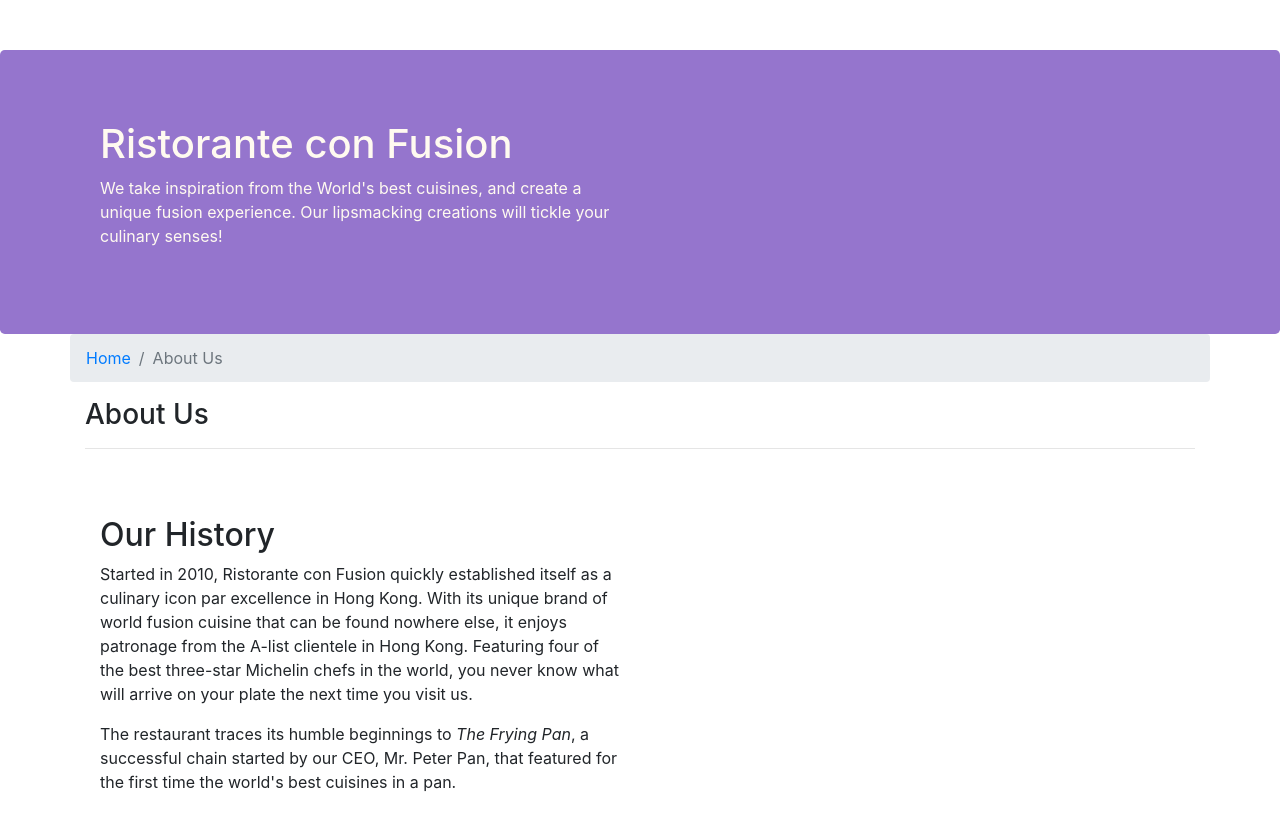
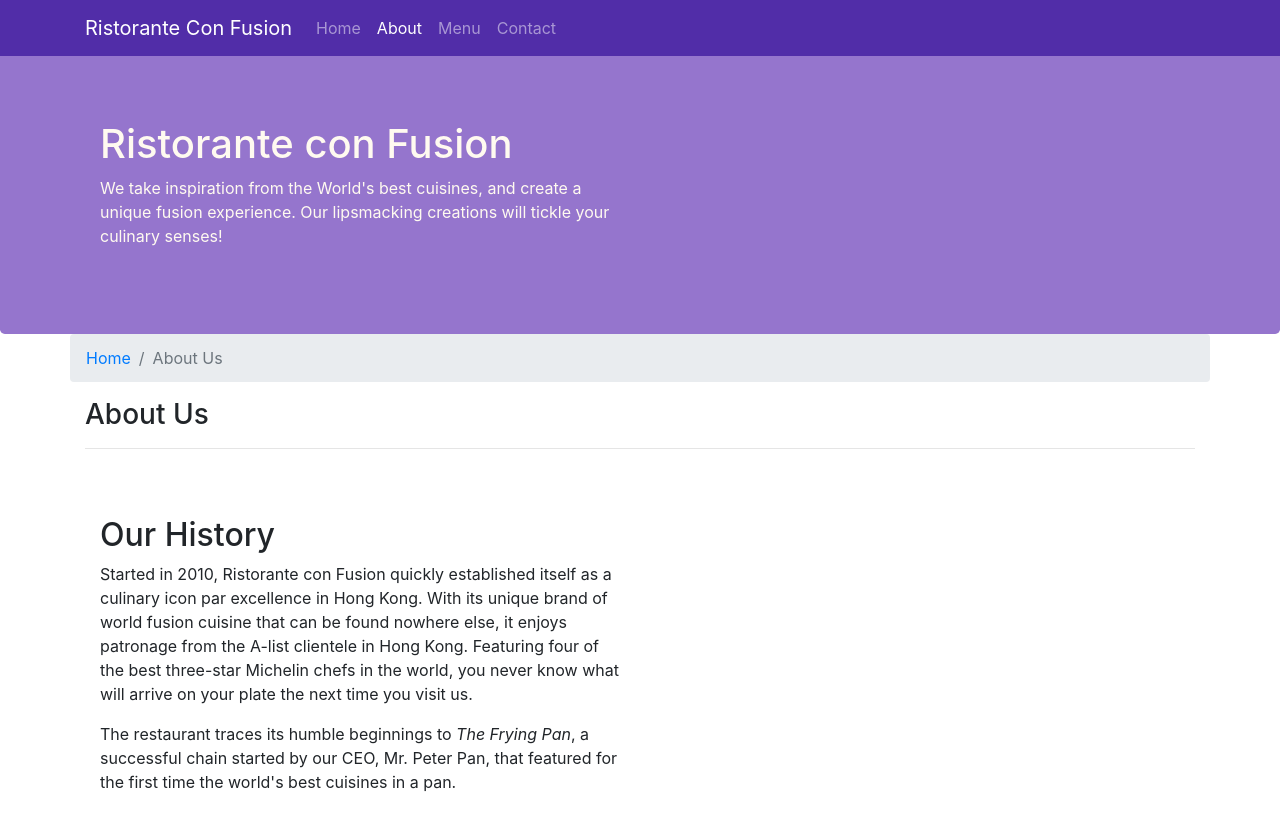
Before and after one commit to Fabio012119/Front-End_Web_UI_Frameworks_and_Tools-Bootstrap_4, a website: page aboutus.html in a window 1280 px wide. Shown: the top 813 px of the page. Drawn offline with nearby package versions, Linux system fonts and the light colour scheme.

Commit message:
Navbar and Breadcrumbs

```diff
--- a/aboutus.html
+++ b/aboutus.html
@@ -16,7 +16,22 @@
 </head>
 
 <body>
-
+    <nav class="navbar navbar-dark navbar-expand-sm fixed-top">
+        <div class="container">
+            <button class="navbar-toggler" type="button" data-toggle="collapse" data-target="#Navbar">
+                <span class="navbar-toggler-icon"></span>
+            </button>
+           <a class="navbar-brand" href="./index.html">Ristorante Con Fusion</a>
+           <div class="collapse navbar-collapse" id="Navbar">
+             <ul class="navbar-nav mr-auto">
+                    <li class="nav-item"><a class="nav-link" href="./index.html">Home</a></li>
+                    <li class="nav-item active"><a class="nav-link" href="./aboutus.html">About</a></li>
+                    <li class="nav-item"><a class="nav-link" href="#">Menu</a></li>
+                    <li class="nav-item"><a class="nav-link" href="#">Contact</a></li>
+                </ul>
+            </div>
+        </div>
+    </nav>
     <header class="jumbotron">
         <div class="container">
             <div class="row row-header">
```
Also changed, not shown: index.html (+16 -1 lines).
